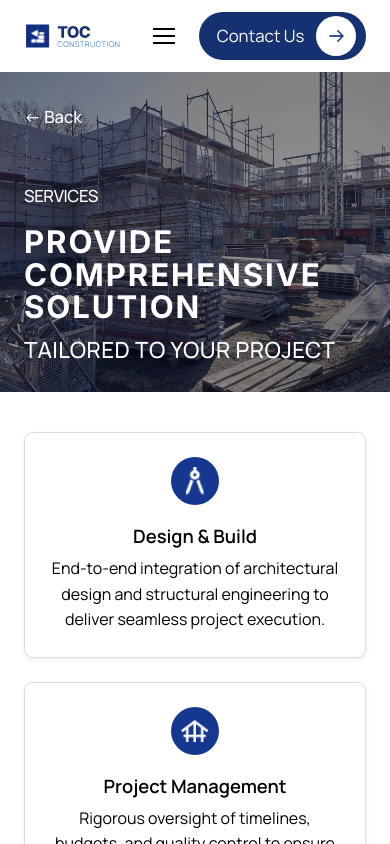
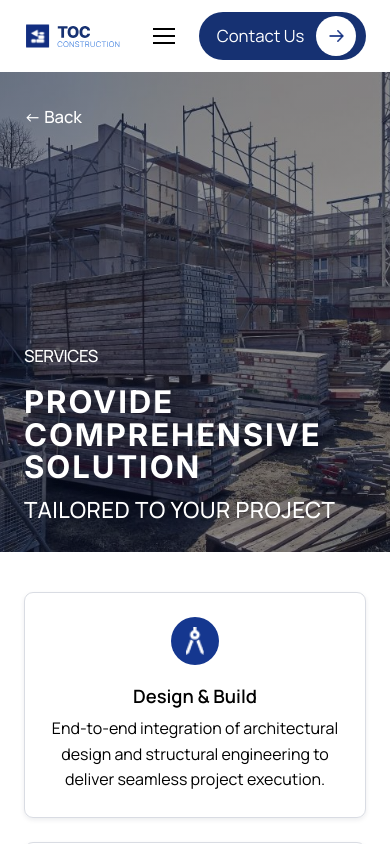
Before and after one commit to AloysiousOrbegoso/toc-construction, a React (Vite) app in the folder frontend/: page /services in a window 390 px wide. Shown: the top 844 px of the page. Built offline with nearby package versions, Linux system fonts and the light colour scheme.

Commit message:
fixed::image consistency on mobile screen

```diff
--- a/frontend/src/components/sections/about/Hero.jsx
+++ b/frontend/src/components/sections/about/Hero.jsx
@@ -4,7 +4,7 @@
 
 export default function Hero() {
   return (
-    <section className="relative isolate flex min-h-[554px] flex-col justify-between overflow-hidden bg-[#07112b] text-white">
+    <section className="relative isolate flex min-h-[480px] flex-col justify-between overflow-hidden bg-[#07112b] text-white sm:min-h-[520px] lg:min-h-[554px]">
       <img
         src={heroImage}
         alt="Construction site with a tower crane at golden hour"
--- a/frontend/src/components/sections/explore_services/heropage.jsx
+++ b/frontend/src/components/sections/explore_services/heropage.jsx
@@ -3,7 +3,7 @@
 export default function HeroPage() {
 	return (
 		<section
-			className="relative isolate min-h-[320px] w-full overflow-hidden bg-[#101b2c] text-white sm:aspect-[1440/554] sm:min-h-0"
+			className="relative isolate min-h-[480px] w-full overflow-hidden bg-[#101b2c] text-white sm:min-h-[520px] lg:aspect-[1440/554] lg:min-h-0"
 			style={{
 				backgroundImage: `linear-gradient(rgba(7, 17, 43, 0.45), rgba(7, 17, 43, 0.45)), url(${heroImage})`,
 				backgroundPosition: "center",
--- a/frontend/src/components/sections/get-quote/Hero.jsx
+++ b/frontend/src/components/sections/get-quote/Hero.jsx
@@ -3,7 +3,7 @@
 
 export default function Hero() {
   return (
-    <section className="relative isolate flex min-h-[558px] flex-col justify-end overflow-hidden bg-[#07112b] text-white">
+    <section className="relative isolate flex min-h-[480px] flex-col justify-end overflow-hidden bg-[#07112b] text-white sm:min-h-[520px] lg:min-h-[558px]">
       <img
         src="{/* hanap ko mga mga picture*/}"
         alt="fix ko pa dito"
--- a/frontend/src/components/sections/projects/HeroSection.jsx
+++ b/frontend/src/components/sections/projects/HeroSection.jsx
@@ -5,7 +5,7 @@
 
   return (
     <section
-      className="relative isolate min-h-80 w-full overflow-hidden bg-[#101b2c] text-white sm:aspect-1440/554 sm:min-h-0"
+      className="relative isolate min-h-[480px] w-full overflow-hidden bg-[#101b2c] text-white sm:min-h-[520px] lg:aspect-1440/554 lg:min-h-0"
       style={{
         backgroundImage: `linear-gradient(rgba(7, 17, 43, 0.55), rgba(7, 17, 43, 0.55)), url(${image})`,
         backgroundPosition: "center",
--- a/frontend/src/components/sections/projects/detail/ProjectHero.jsx
+++ b/frontend/src/components/sections/projects/detail/ProjectHero.jsx
@@ -6,7 +6,7 @@
 
   return (
     <section
-      className="relative isolate min-h-80 w-full overflow-hidden bg-[#101b2c] text-white sm:aspect-1440/554 sm:min-h-0"
+      className="relative isolate min-h-[480px] w-full overflow-hidden bg-[#101b2c] text-white sm:min-h-[520px] lg:aspect-1440/554 lg:min-h-0"
       style={{
         backgroundImage: `linear-gradient(rgba(7, 17, 43, 0.55), rgba(7, 17, 43, 0.55)), url(${image})`,
         backgroundPosition: "center",
--- a/frontend/src/components/sections/universal/Navbar.jsx
+++ b/frontend/src/components/sections/universal/Navbar.jsx
@@ -20,7 +20,7 @@
       "lg:w-auto lg:py-0 lg:px-0 lg:pb-2 lg:border-b-0",
       "hover:text-[#1e56a0]",
       isActive
-        ? `lg:after:content-[''] lg:after:absolute lg:after:left-0 lg:after:bottom-0 lg:after:w-[39px] lg:after:h-0.5 ${isHomepage ? "lg:after:bg-[#07112b]" : "lg:after:bg-white"}`
+        ? `after:content-[''] after:absolute after:left-12 after:bottom-0 after:w-[39px] after:h-0.5 ${isHomepage ? "after:bg-[#07112b]" : "after:bg-[#163172]"} lg:after:left-0 ${isHomepage ? "lg:after:bg-[#07112b]" : "lg:after:bg-white"}`
         : "",
     ].join(" ");
 
@@ -72,7 +72,7 @@
           } lg:static lg:flex-row lg:items-center lg:gap-10 lg:max-h-none lg:overflow-visible lg:shadow-none`}
         >
           <li className="w-full lg:w-auto">
-            <NavLink to="/" className={navLinkClass} onClick={() => setIsOpen(false)}>
+            <NavLink to="/" end className={navLinkClass} onClick={() => setIsOpen(false)}>
               Home
             </NavLink>
           </li>
```
